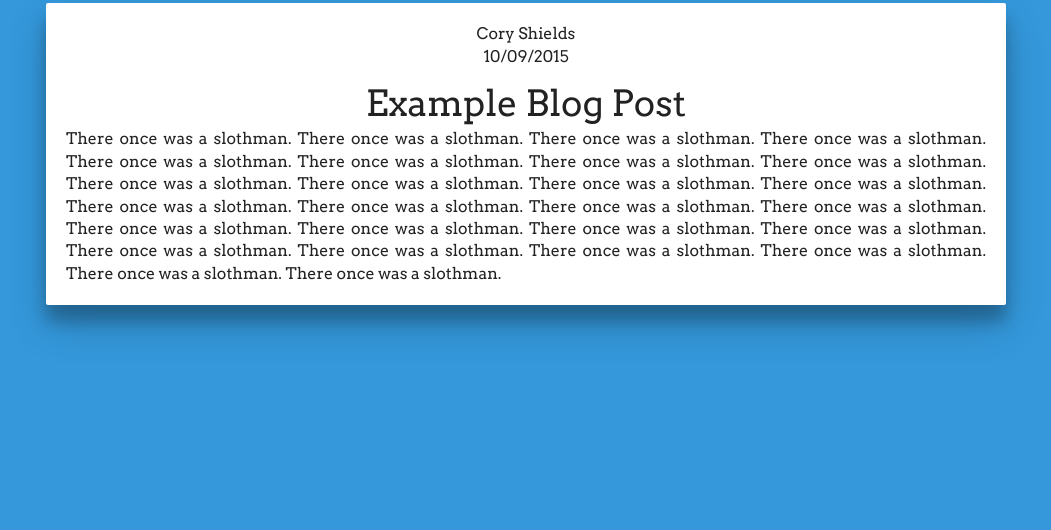
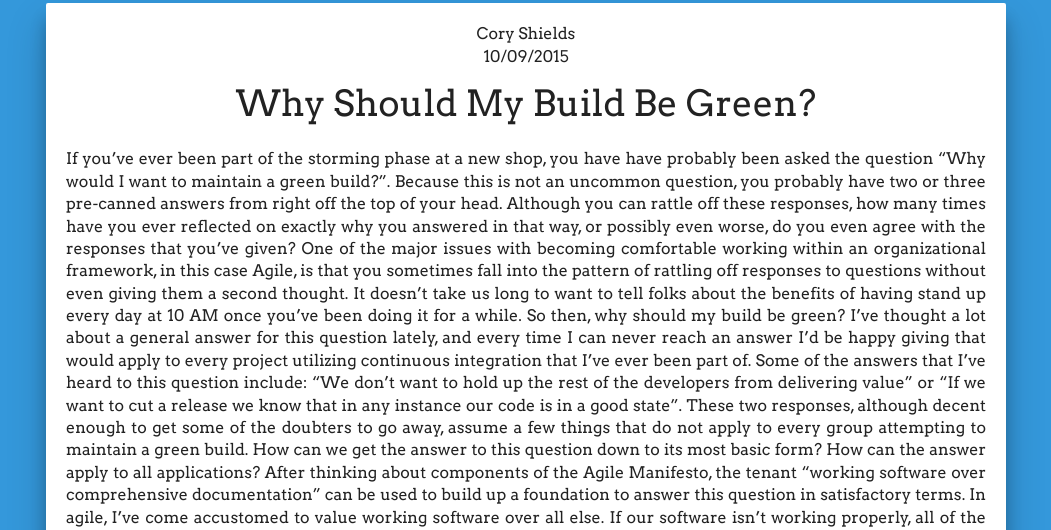
Before and after one commit to shieldscr/shieldscrApp, a website: page app/index.html at #/index in a window 1280 px wide. Shown: the part 267-797 px from the top of the page, without its empty margins (114-1165 px from the left). Drawn offline with Linux system fonts and the light colour scheme.

Commit message:
Adding new blog

```diff
--- a/app/app.css
+++ b/app/app.css
@@ -54,7 +54,7 @@
 }
 
 .main-content {
-  height: 800px;
+  height: 1200px;
 }
 
 .social-links {
--- a/app/blog-post.css
+++ b/app/blog-post.css
@@ -23,6 +23,7 @@
 
 .blog-post .title {
   font-size: 36px;
+  padding-bottom: 20px;
 }
 
 .blog-post .body {
--- a/app/index/index.html
+++ b/app/index/index.html
@@ -14,13 +14,19 @@
 		<div class="blog-post">
 			<div class="author">Cory Shields</div>
 			<div class="date">10/09/2015</div>
-			<div class="title">Example Blog Post</div>
-			<div class="body">There once was a slothman. There once was a slothman. There once was a slothman.
-			There once was a slothman. There once was a slothman. There once was a slothman. There once was a slothman.
-		There once was a slothman. There once was a slothman. There once was a slothman. There once was a slothman.
-	There once was a slothman. There once was a slothman. There once was a slothman. There once was a slothman. There once was a slothman.
-There once was a slothman. There once was a slothman. There once was a slothman. There once was a slothman. There once was a slothman.
-There once was a slothman. There once was a slothman. There once was a slothman. There once was a slothman. There once was a slothman. </div>
+			<div class="title">Why Should My Build Be Green?</div>
+			<div class="body">
+				If you’ve ever been part of the storming phase at a new shop, you have have probably been asked the question “Why would I want to maintain a green build?”. Because this is not an uncommon question, you probably have two or three pre-canned answers from right off the top of your head. Although you can rattle off these responses, how many times have you ever reflected on exactly why you answered in that way, or possibly even worse, do you even agree with the responses that you’ve given?
+
+One of the major issues with becoming comfortable working within an organizational framework, in this case Agile, is that you sometimes fall into the pattern of rattling off responses to questions without even giving them a second thought. It doesn’t take us long to want to tell folks about the benefits of having stand up every day at 10 AM once you’ve been doing it for a while.
+
+So then, why should my build be green? I’ve thought a lot about a general answer for this question lately, and every time I can never reach an answer I’d be happy giving that would apply to every project utilizing continuous integration that I’ve ever been part of. Some of the answers that I’ve heard to this question include: “We don’t want to hold up the rest of the developers from delivering value” or “If we want to cut a release we know that in any instance our code is in a good state”. These two responses, although decent enough to get some of the doubters to go away,  assume a few things that do not apply to every group attempting to maintain a green build.
+
+How can we get the answer to this question down to its most basic form? How can the answer apply to all applications?
+
+After thinking about components of the Agile Manifesto, the tenant “working software over comprehensive documentation” can be used to build up a foundation to answer this question in satisfactory terms. In agile, I’ve come accustomed to value working software over all else. If our software isn’t working properly, all of the blood, sweat, and tears we’ve put in as a team over the last iteration is all for nothing. How can we know our software is working properly? We know our software is working when our build is green. A build being green means something different in every use case. In some shops, a green build may signify that all unit tests pass and in another it can show that a compilation is running in under a certain amount of time.
+
+			</div>
 		</div>
 	</div>
 
```
